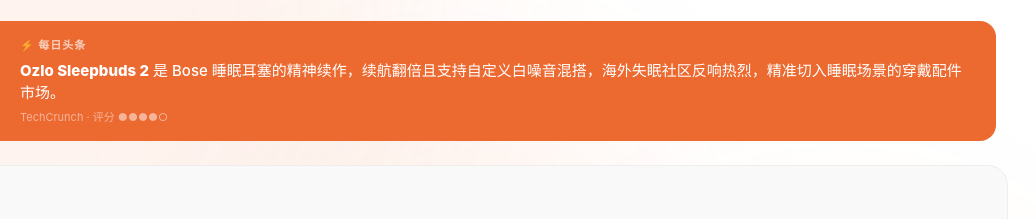
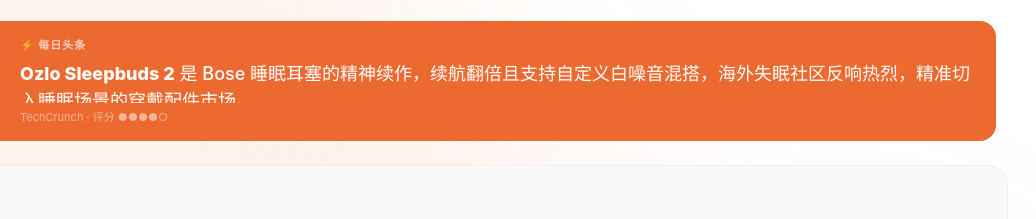
Before and after one commit to LemonPP-byte/hardware-daily, a website: page index.html in a window 1280 px wide. Shown: the part 171-390 px from the top of the page, 244-1280 px from the left. Drawn offline with Linux system fonts and the light colour scheme.

Commit message:
style: hero banner text 18px

```diff
--- a/index.html
+++ b/index.html
@@ -108,7 +108,7 @@
             letter-spacing: 1px; text-transform: uppercase; margin-bottom: 6px;
         }
         .hero-banner-brief {
-            font-size: 15px; font-weight: 500; color: #fff; line-height: 1.5;
+            font-size: 18px; font-weight: 500; color: #fff; line-height: 1.5;
             display: -webkit-box; -webkit-line-clamp: 2; -webkit-box-orient: vertical; overflow: hidden;
         }
         .hero-banner-brief strong { font-weight: 800; }
```
